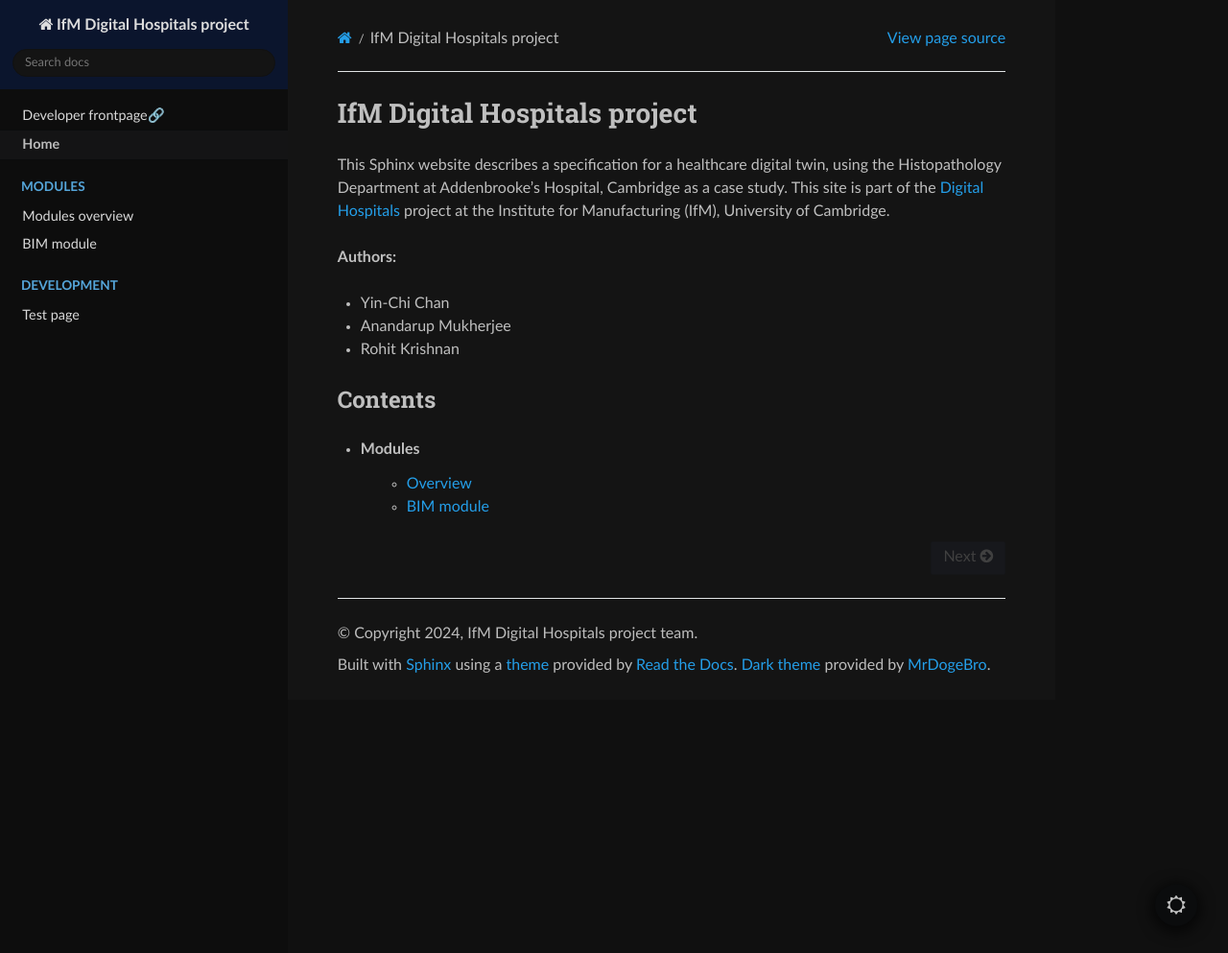
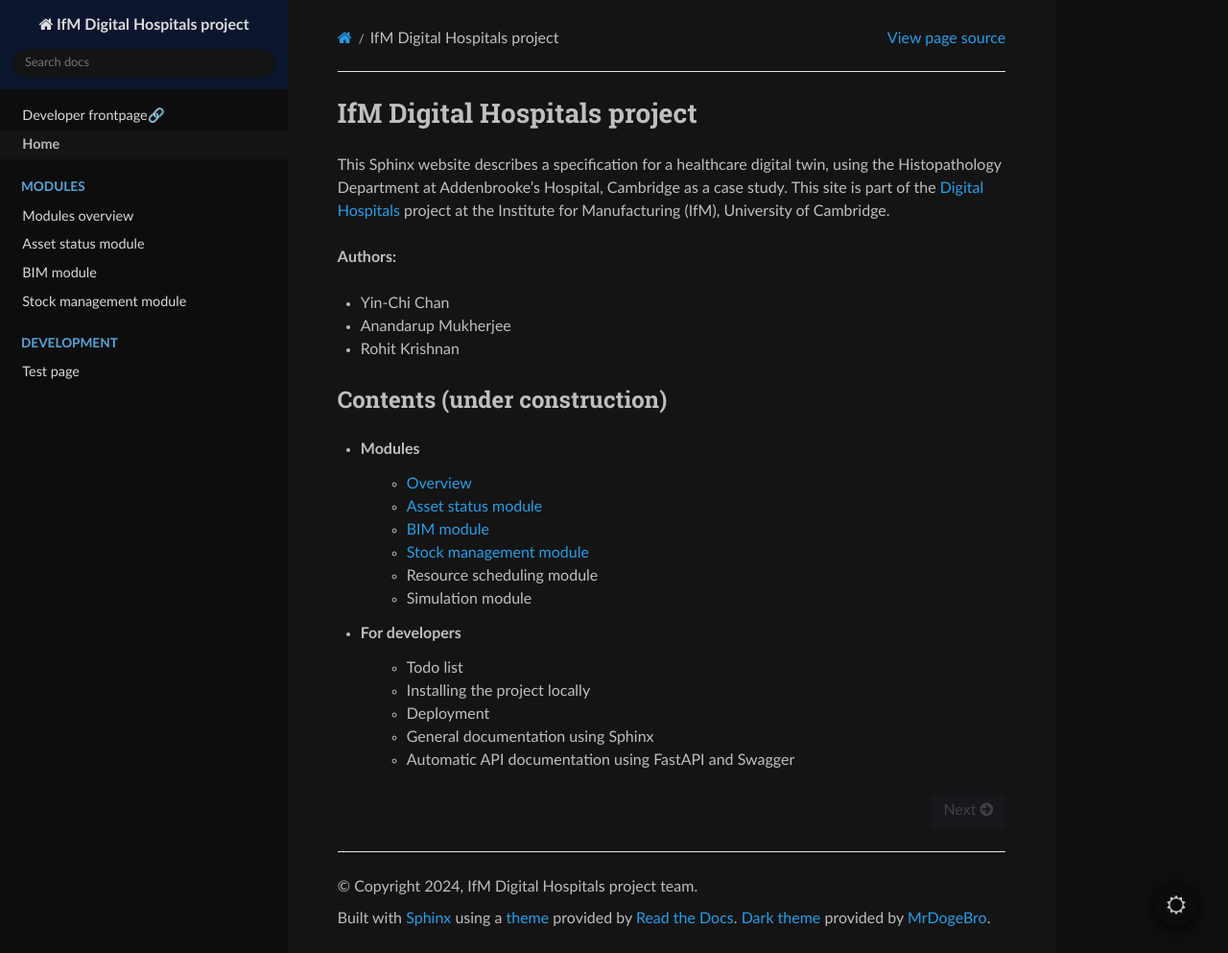
Before and after one commit to yinchi/digital-hospitals, a Sphinx documentation site: the page built from digital-hospitals-docs/source/index.rst, in a window 1280 px wide and 993 px high. Shown: the whole window at 96% size. Built offline with Sphinx 7.4.7 and the Read the Docs theme 2.0.0, drawn with Linux system fonts in a browser that asks for light colours.

Commit message:
Update documentation

```diff
--- a/digital-hospitals-docs/source/index.rst
+++ b/digital-hospitals-docs/source/index.rst
@@ -9,12 +9,22 @@ This Sphinx website describes a specification for a healthcare digital twin, usi
 - Anandarup Mukherjee
 - Rohit Krishnan
 
-Contents
---------
+Contents (under construction)
+-----------------------------
 
 - Modules
     - :doc:`Overview <modules_overview>`
-    - :doc:`BIM module <modules_bim>`
+    - :doc:`modules_asset`
+    - :doc:`modules_bim`
+    - :doc:`modules_stock`
+    - Resource scheduling module
+    - Simulation module
+- For developers
+    - Todo list
+    - Installing the project locally
+    - Deployment
+    - General documentation using Sphinx
+    - Automatic API documentation using FastAPI and Swagger
 
 .. toctree::
     :hidden:
@@ -27,7 +37,9 @@ Contents
     :caption: Modules
 
     modules_overview
+    modules_asset
     modules_bim
+    modules_stock
 
 .. toctree::
     :hidden:
```
Also changed, not shown: digital-hospitals-docs/source/modules_asset.md (added, +69 -0 lines), digital-hospitals-docs/source/modules_bim.md (+25 -0 lines), digital-hospitals-docs/source/modules_stock.md (added, +65 -0 lines), 1 other file.
